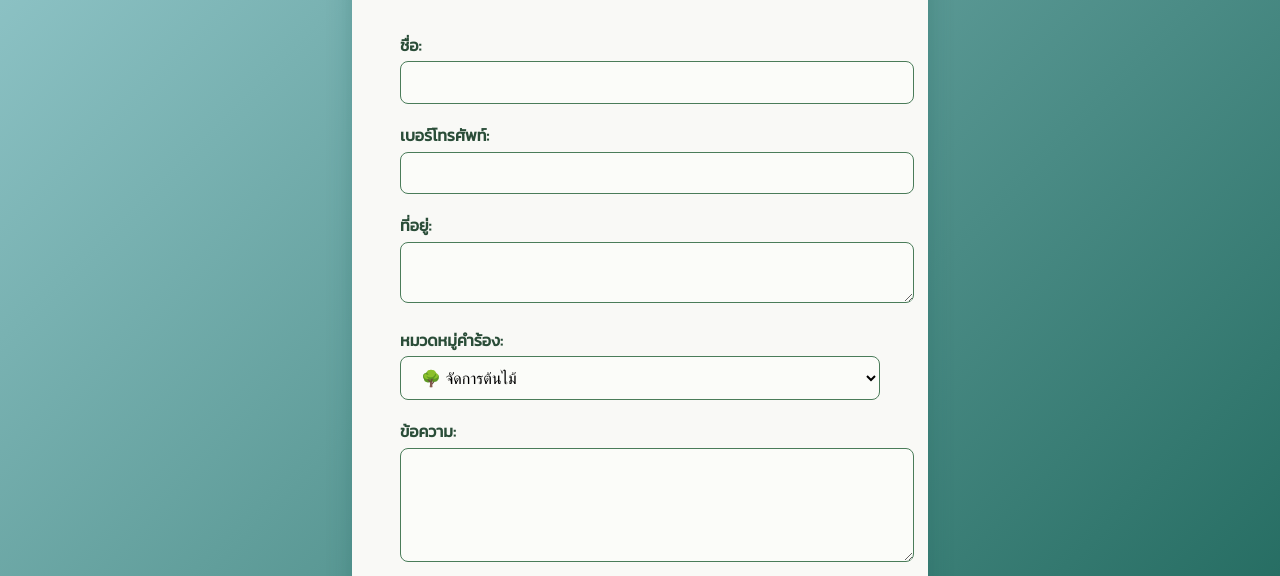
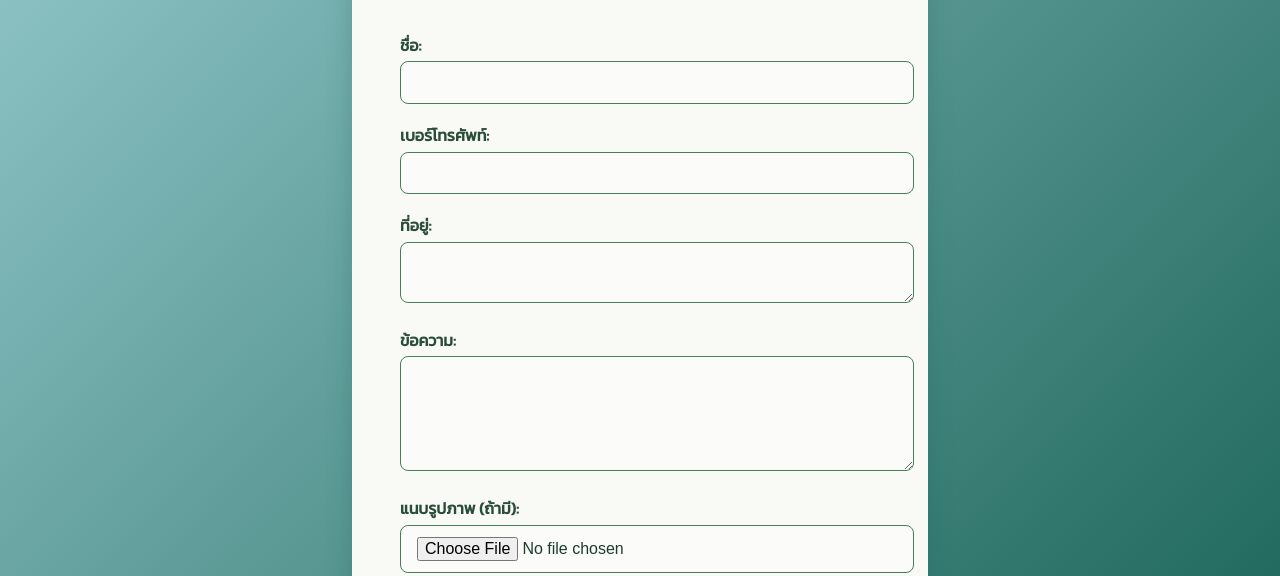
Before and after one commit to Mungkorn1551/Webna, a website: page public/index.html in a window 1280 px wide. Shown: the part 512-1088 px from the top of the page. Drawn offline with nearby package versions, Linux system fonts and the light colour scheme.

Commit message:
🆙 อัปเดตหน้า admin ใหม่

```diff
--- a/public/index.html
+++ b/public/index.html
@@ -121,13 +121,7 @@
             <label>ที่อยู่:</label>
             <textarea name="address" rows="2" required></textarea>
 
-            <label>หมวดหมู่คำร้อง:</label>
-            <select name="category" required>
-                <option value="ต้นไม้">🌳 จัดการต้นไม้</option>
-                <option value="ขยะ">🗑️ ขยะ</option>
-                <option value="ไฟฟ้า">⚡ ไฟฟ้า</option>
-                <option value="ลอกท่อและครอง">🚰 ลอกท่อและคลอง</option>
-            </select>
+
 
             <label>ข้อความ:</label>
             <textarea name="message" rows="5" required></textarea>
```
